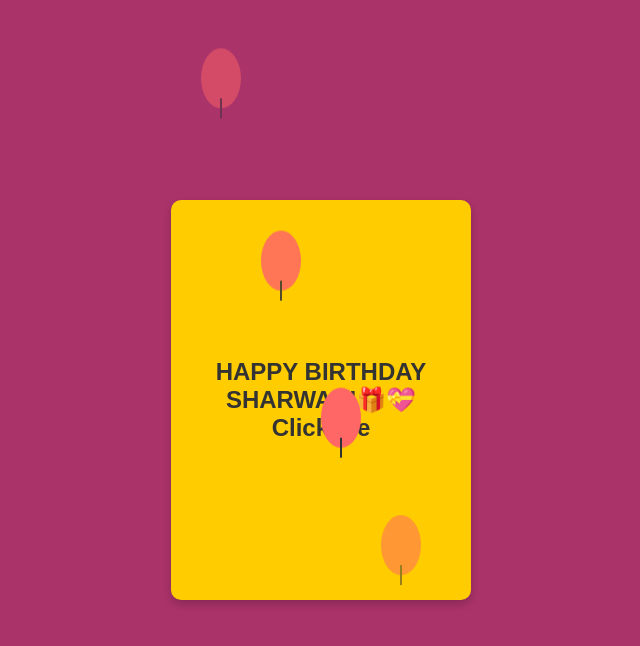
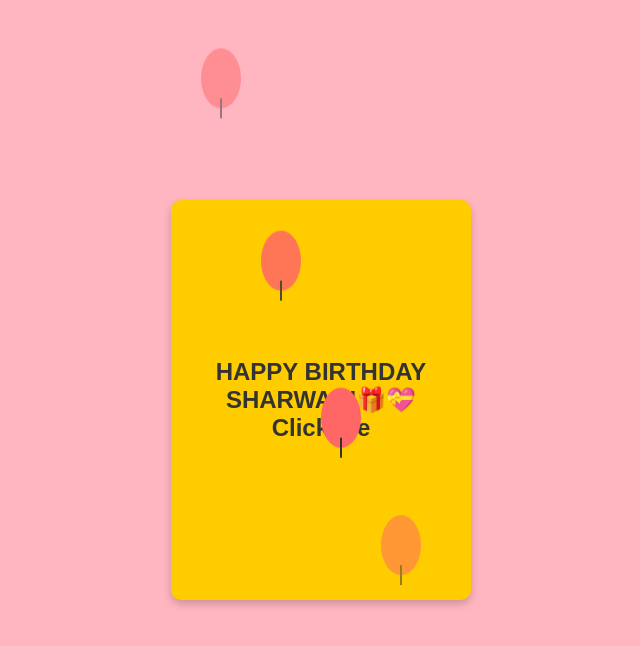
Before and after one commit to Runavphate/Birthday-Card, a plain HTML site: page index.html in a window 1280 px wide. Shown: the whole page, without its empty margins (319-959 px from the left). Drawn offline with Linux system fonts and the light colour scheme.

Commit message:
Update style.css

```diff
--- a/style.css
+++ b/style.css
@@ -5,7 +5,7 @@ body {
   align-items: center;
   height: 100vh;
   margin: 0;
-  background-color: #AA336A;
+  background-color: #ffb6c1;
   font-family: "Arial", sans-serif;
   overflow: hidden; /* Prevent scrolling */
 }
```
